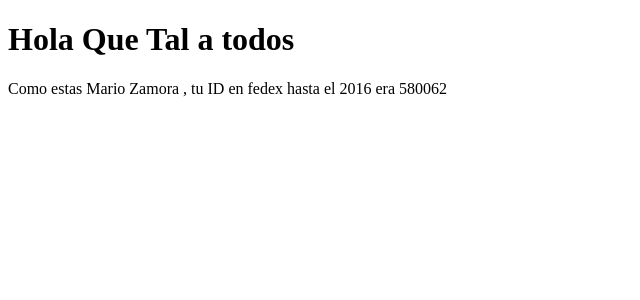
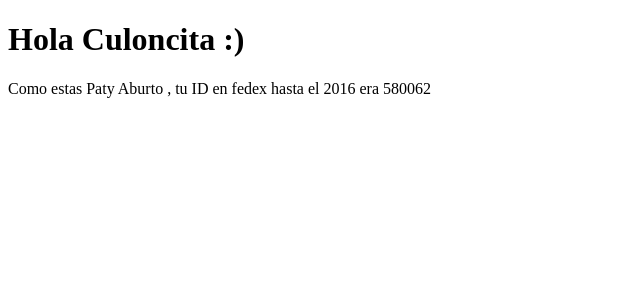
Before and after one commit to mazamorm1975/PROYECTOREACT-2, a React (Vite) app: page / in a window 1280 px wide. Shown: the top 300 px of the page, without its empty margins (0-640 px from the left). Built offline with nearby package versions, Linux system fonts and the light colour scheme.

Commit message:
Actualizacion del curso en el Modelo 40. Uso de PropTypes

```diff
--- a/package.json
+++ b/package.json
@@ -10,6 +10,7 @@
     "preview": "vite preview"
   },
   "dependencies": {
+    "prop-types": "^15.8.1",
     "react": "^18.2.0",
     "react-dom": "^18.2.0"
   },
--- a/src/components/HelloWorld.jsx
+++ b/src/components/HelloWorld.jsx
@@ -1,11 +1,20 @@
+/* eslint-disable react/prop-types */
+// eslint-disable-next-line no-unused-vars
+import PropTypes from 'prop-types';
 
 // eslint-disable-next-line react/prop-types
-export function HolaMundo({user, id}){
+export const HolaMundo =({user, id, title ='Hola mundo'})=>{
 
     return (
     <>
-    <h1>Hola Que Tal a todos</h1>
-    <div>Como estas  {user} , tu ID en fedex hasta el 2016 era {id}</div>
+    <h1>{title}</h1>
+    <div>Como estas  {user.name} {user.lastName} , tu ID en fedex hasta el 2016 era {id}</div>
     </>
   );
 }
+
+HolaMundo.propTypes = {
+  user: PropTypes.object.isRequired,
+  title: PropTypes.string.isRequired,
+  id: PropTypes.number.isRequired,
+}
--- a/src/main.jsx
+++ b/src/main.jsx
@@ -4,6 +4,10 @@
 
 ReactDOM.createRoot(document.getElementById("root")).render(
   <React.StrictMode>
-    <HolaMundo user={ 'Mario Zamora'} id={580062}/>
+    <HolaMundo
+      user={ {name: 'Paty', lastName:'Aburto'}}
+      id={580062}
+      title={'Hola Culoncita :)'}
+      />
   </React.StrictMode>
 );
```
Also changed, not shown: 1 other file (tests, documents, lock files or other folders).
